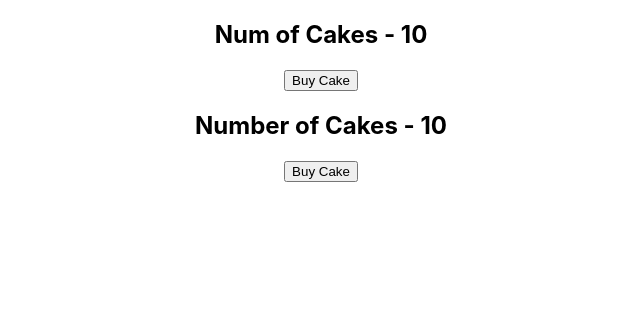
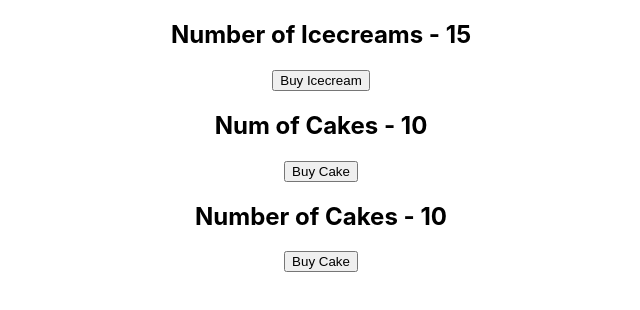
Before and after one commit to malishben360/react-redux, a React (Create React App) app: page / in a window 1280 px wide. Shown: the top 310 px of the page, without its empty margins (319-959 px from the left). Built offline with nearby package versions, Linux system fonts and the light colour scheme.

Commit message:
Feature: icecream view

```diff
--- a/src/App.js
+++ b/src/App.js
@@ -1,10 +1,12 @@
 import CakeContainer from './components/CakeContainer';
 import './App.css';
 import HookContainer from './components/HookContainer';
+import IceCreamContainer from './components/IceCreamContainer';
 
 function App() {
   return (
     <div className="App">
+      <IceCreamContainer />
       <HookContainer />
       <CakeContainer />
     </div>
--- /dev/null
+++ b/src/components/IceCreamContainer.js
@@ -0,0 +1,10 @@
+function IceCreamContainer() {
+    return (
+        <div>
+            <h2>Number of Icecreams - 15</h2>
+            <button>Buy Icecream</button>
+        </div>
+     );
+}
+
+export default IceCreamContainer;
```
